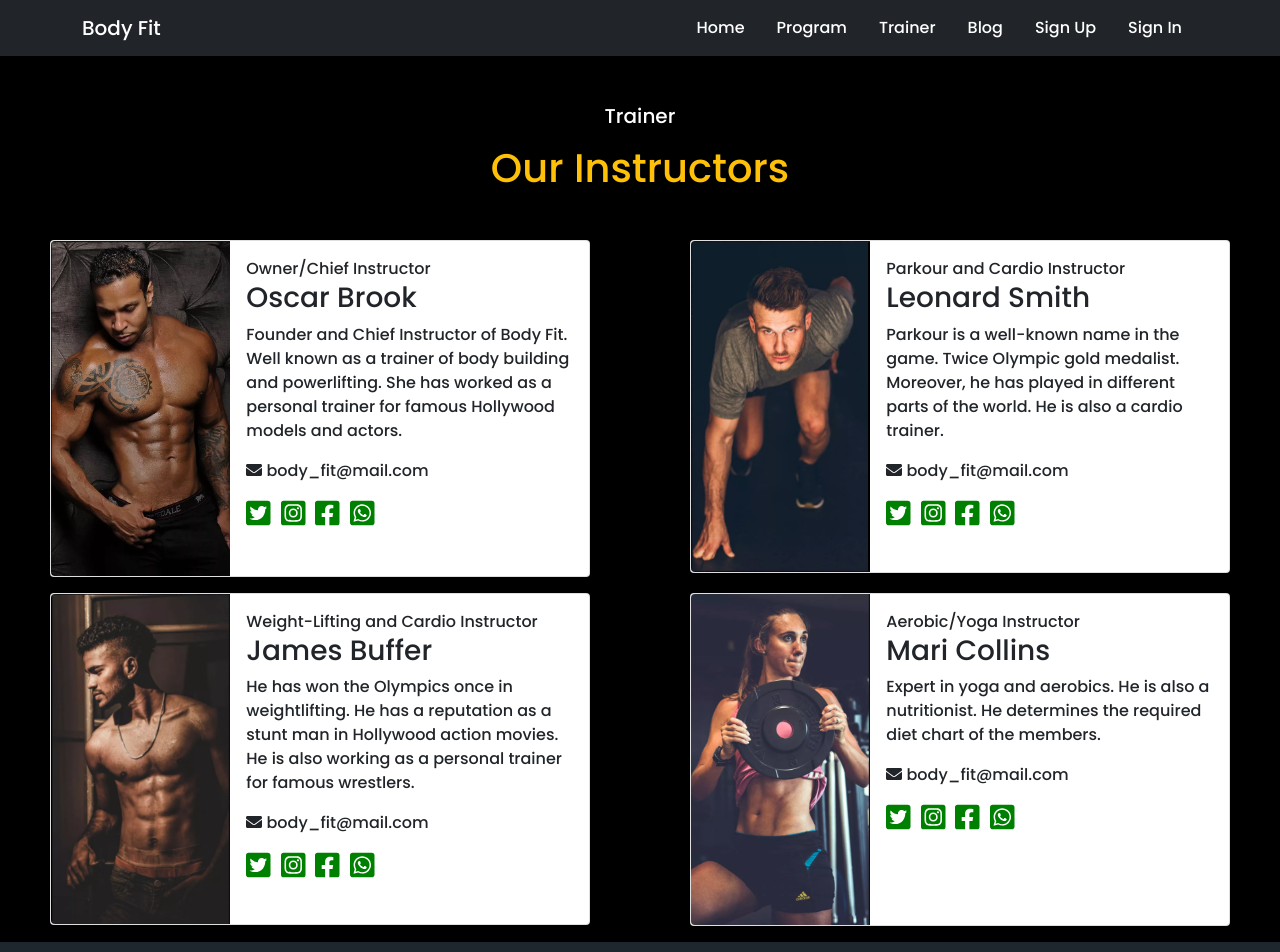
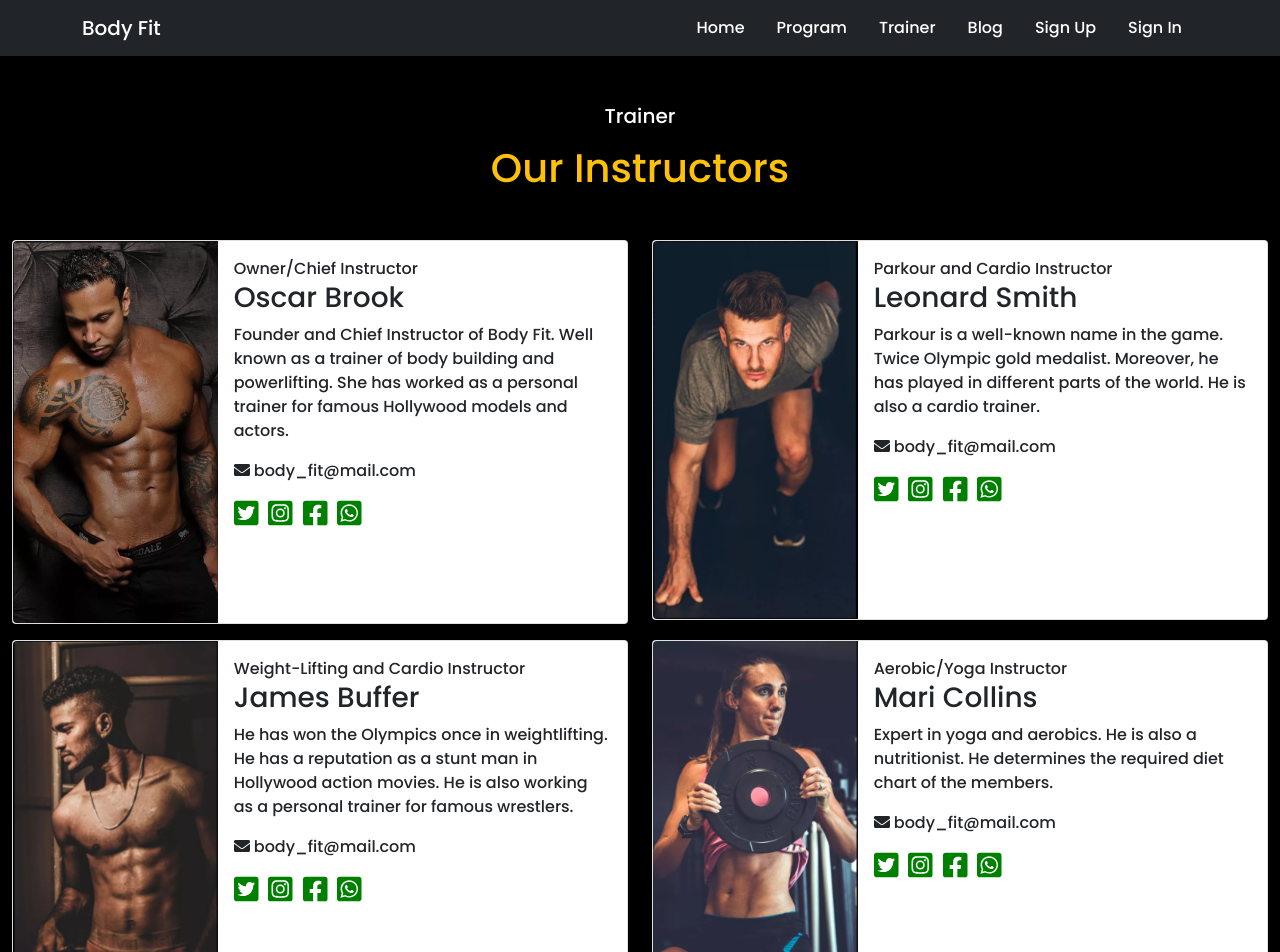
Before and after one commit to arunabhnewar/body-fit-fitness, a React (Create React App) app: page /trainer in a window 1280 px wide. Shown: the top 952 px of the page. Built offline with nearby package versions, Linux system fonts and the light colour scheme; no server answers.

Commit message:
fifth commit

```diff
--- a/src/Hooks/useFirebase.js
+++ b/src/Hooks/useFirebase.js
@@ -7,12 +7,11 @@ initializeAuthentication();
 
 const useFirebase = () => {
     const [user, setUser] = useState({});
-    const [isLoading, setIsLoading] = useState(true);
-
     const [name, setName] = useState("");
     const [email, setEmail] = useState("");
     const [password, setPassword] = useState("");
     const [error, setError] = useState("");
+    const [isLoading, setIsLoading] = useState(true);
 
     const auth = getAuth();
     const googleProvider = new GoogleAuthProvider();
@@ -38,7 +37,7 @@ const useFirebase = () => {
         e.preventDefault();
         createUserWithEmailAndPassword(auth, email, password)
             .then(result => {
-                const user = result.user
+                const user = (result.user)
                 console.log(user);
                 setError('')
                 setUserName();
--- a/src/Pages/Blog/Blog.js
+++ b/src/Pages/Blog/Blog.js
@@ -1,5 +1,6 @@
 import React from 'react';
 import './Blog.css';
+import Zoom from 'react-reveal/Zoom';
 import blog1 from '../../images/blog/blog-1.png';
 import blog2 from '../../images/blog/blog-2.png';
 import blog3 from '../../images/blog/blog-3.png';
@@ -13,8 +14,11 @@ import { faCommentAlt } from '@fortawesome/free-solid-svg-icons';
 const Blog = () => {
     return (
         <div id="blog" className="container-fluid">
-            <h5 className="text-center text-white pt-5">Blog</h5>
-            <h1 className="text-center text-warning pt-2">Fitness Blog</h1>
+            <Zoom left cascade>
+                <h5 className="text-center text-white pt-5">Blog</h5>
+                <h1 className="text-center text-warning pt-2">Fitness Blog</h1>
+            </Zoom>
+
             <div className="row mt-5">
 
                 <div className="col-sm-12 col-md-4 mx-auto">
--- a/src/Pages/Home/About/About.js
+++ b/src/Pages/Home/About/About.js
@@ -1,5 +1,6 @@
 import React from 'react';
 import about from '../../../images/about.jpg';
+import Slide from 'react-reveal/Slide';
 
 const About = () => {
     return (
@@ -13,8 +14,11 @@ const About = () => {
 
                 <div className="col-md-6 col-sm-12 my-5 pt-5 pb-5">
                     <div className="text-center">
-                        <h2 className="text-white fw-bolder pt-5">WELCOME TO <span className="text-warning">BODY FIT</span></h2>
-                        <p className="text-muted mt-3 text-center ">There are no judgments here – No too much or not enough. No glares of disapproval. <br /> Here we keep open minds. We are nurturers. We seek only to encourage, empower and  <br /> entertain. What we are is a diverse community; what we have is a culture of fun; what  <br /> there is, is room for everyone: all kinds of people with all kinds of goals who’ve chosen to  <br /> come reach them with us.</p>
+                        <Slide right>
+                            <h2 className="text-white fw-bolder pt-5">WELCOME TO <span className="text-warning">BODY FIT</span></h2>
+
+                            <p className="text-muted mt-3 text-center ">There are no judgments here – No too much or not enough. No glares of disapproval. <br /> Here we keep open minds. We are nurturers. We seek only to encourage, empower and  <br /> entertain. What we are is a diverse community; what we have is a culture of fun; what  <br /> there is, is room for everyone: all kinds of people with all kinds of goals who’ve chosen to  <br /> come reach them with us.</p>
+                        </Slide>
                     </div>
                 </div>
             </div>
--- a/src/Pages/Home/Packages/Packages.js
+++ b/src/Pages/Home/Packages/Packages.js
@@ -1,4 +1,5 @@
 import React from 'react';
+import Zoom from 'react-reveal/Zoom';
 import package1 from '../../../images/package/package-1.png';
 import package2 from '../../../images/package/package-2.png';
 import package3 from '../../../images/package/package-3.png';
@@ -6,10 +7,13 @@ import package3 from '../../../images/package/package-3.png';
 const Packages = () => {
     return (
         <div className="container mt-5 pt-5 pb-5">
-            <h5 className="text-center text-white">Packages</h5>
-            <h1 className="text-center text-warning">Special Packages</h1>
+
+            <Zoom left cascade>
+                <h5 className="text-center text-white">Packages</h5>
+                <h1 className="text-center text-warning">Special Packages</h1>
+            </Zoom>
+
             <div className="row mt-5 mx-auto">
-
                 <div className="col-sm-12 col-md-4">
                     <div>
                         <img className="img-fluid" src={package1} alt="" />
--- a/src/Pages/Home/Programs/Programs.js
+++ b/src/Pages/Home/Programs/Programs.js
@@ -1,6 +1,7 @@
 import { useEffect, useState } from 'react';
 import SingleProgram from '../SingleProgram/SingleProgram';
 import './Programs.css';
+import Zoom from 'react-reveal/Zoom';
 
 const Programs = () => {
     const [programs, setPrograms] = useState([]);
@@ -12,8 +13,11 @@ const Programs = () => {
     }, [])
     return (
         <div className="my-5 pt-5">
-            <h5 className="text-center text-white">Programs</h5>
-            <h1 className="text-center text-warning">Our Programs</h1>
+            <Zoom left cascade>
+                <h5 className="text-center text-white">Programs</h5>
+                <h1 className="text-center text-warning">Our Programs</h1>
+            </Zoom>
+
             <div className="programs-container py-5">
                 {
                     programs.map(singleProgram => <SingleProgram key={singleProgram.id} singleProgram={singleProgram}></SingleProgram>)
--- a/src/Pages/Home/Stories/Stories.js
+++ b/src/Pages/Home/Stories/Stories.js
@@ -1,11 +1,15 @@
 import React from 'react';
 import './Stories.css';
+import Zoom from 'react-reveal/Zoom';
 
 const Stories = () => {
     return (
         <div className="container-fluid py-5 my-5">
-            <h5 className="text-center text-white">Experience</h5>
-            <h1 className="text-center text-warning pb-5">Our Stories</h1>
+            <Zoom left cascade>
+                <h5 className="text-center text-white">Experience</h5>
+                <h1 className="text-center text-warning pb-5">Our Stories</h1>
+            </Zoom>
+
             <div className="stories-container">
                 <div className="row pt-5">
 
--- a/src/Pages/Trainer/Trainer.js
+++ b/src/Pages/Trainer/Trainer.js
@@ -1,5 +1,7 @@
 import React from 'react';
 import './Trainer.css';
+import Bounce from 'react-reveal/Bounce';
+import Slide from 'react-reveal/Slide';
 import trainer1 from '../../images/trainer/trainer-1.png';
 import trainer2 from '../../images/trainer/trainer-2.png'
 import trainer3 from '../../images/trainer/trainer-3.png'
@@ -11,17 +13,23 @@ import { faFacebookSquare, faInstagramSquare, faTwitterSquare, faWhatsappSquare
 const Trainer = () => {
     return (
         <div id="trainer" className="container-fluid">
+            <Bounce left cascade>
                 <h5 className="text-center text-white pt-5">Trainer</h5>
                 <h1 className="text-center text-warning pt-2">Our Instructors</h1>
+            </Bounce>
+
             <div className="row mt-5">
+                <Slide left>
                     <div className="col-sm-12 col-md-6">
-                    <div className="card mb-3 mx-auto" style={{ width: "540px" }}>
+                        <div className="card mb-3 mx-auto" style={{ width: "100%" }}>
                             <div className="row g-0">
-                            <div className="col-md-4">
+                                <div className="col-md-4 col-sm-12">
                                     <img src={trainer1} className="img-fluid rounded-start" alt="" />
                                 </div>
-                            <div className="col-md-8">
-                                <div className="card-body">
+
+
+                                <div className="col-md-8 col-sm-12">
+                                    <div className="card-body ">
                                         <span>Owner/Chief Instructor</span>
                                         <h3 className="card-title">Oscar Brook</h3>
                                         <p className="card-text">Founder and Chief Instructor of Body Fit. Well known as a trainer of body building and powerlifting. She has worked as a personal trainer for famous Hollywood models and actors.</p>
@@ -44,14 +52,16 @@ const Trainer = () => {
                             </div>
                         </div>
                     </div>
+                </Slide>
 
+                <Slide right>
                     <div className="col-sm-12 col-md-6">
-                    <div className="card mb-3 mx-auto" style={{ width: "540px" }}>
+                        <div className="card mb-3 mx-auto" style={{ width: "100%" }}>
                             <div className="row g-0">
                                 <div className="col-md-4">
                                     <img src={trainer2} className="img-fluid rounded-start" alt="" />
                                 </div>
-                            <div className="col-md-8">
+                                <div className="col-md-8  col-sm-12">
                                     <div className="card-body">
                                         <span>Parkour and Cardio Instructor</span>
                                         <h3 className="card-title">Leonard Smith</h3>
@@ -76,14 +86,16 @@ const Trainer = () => {
                             </div>
                         </div>
                     </div>
+                </Slide>
 
+                <Slide left>
                     <div className="col-sm-12 col-md-6">
-                    <div className="card mb-3 mx-auto" style={{ width: "540px" }}>
+                        <div className="card mb-3 mx-auto" style={{ width: "100%" }}>
                             <div className="row g-0">
                                 <div className="col-md-4">
                                     <img src={trainer3} className="img-fluid rounded-start" alt="" />
                                 </div>
-                            <div className="col-md-8">
+                                <div className="col-md-8  col-sm-12">
                                     <div className="card-body">
                                         <span>Weight-Lifting and Cardio Instructor</span>
                                         <h3 className="card-title">James Buffer</h3>
@@ -108,14 +120,16 @@ const Trainer = () => {
                             </div>
                         </div>
                     </div>
+                </Slide>
 
+                <Slide right>
                     <div className="col-sm-12 col-md-6">
-                    <div className="card mb-3 mx-auto" style={{ width: "540px" }}>
+                        <div className="card mb-3 mx-auto" style={{ width: "100%" }}>
                             <div className="row g-0">
                                 <div className="col-md-4">
                                     <img src={trainer4} className="img-fluid rounded-start" alt="" />
                                 </div>
-                            <div className="col-md-8">
+                                <div className="col-md-8  col-sm-12">
                                     <div className="card-body">
                                         <span>Aerobic/Yoga Instructor</span>
                                         <h3 className="card-title">Mari Collins</h3>
@@ -140,6 +154,7 @@ const Trainer = () => {
                             </div>
                         </div>
                     </div>
+                </Slide>
 
             </div>
         </div >
```
Also changed, not shown: src/Pages/Home/Services/Services.js (+10 -5 lines). Lines whose indentation alone changed are shown as unchanged.
